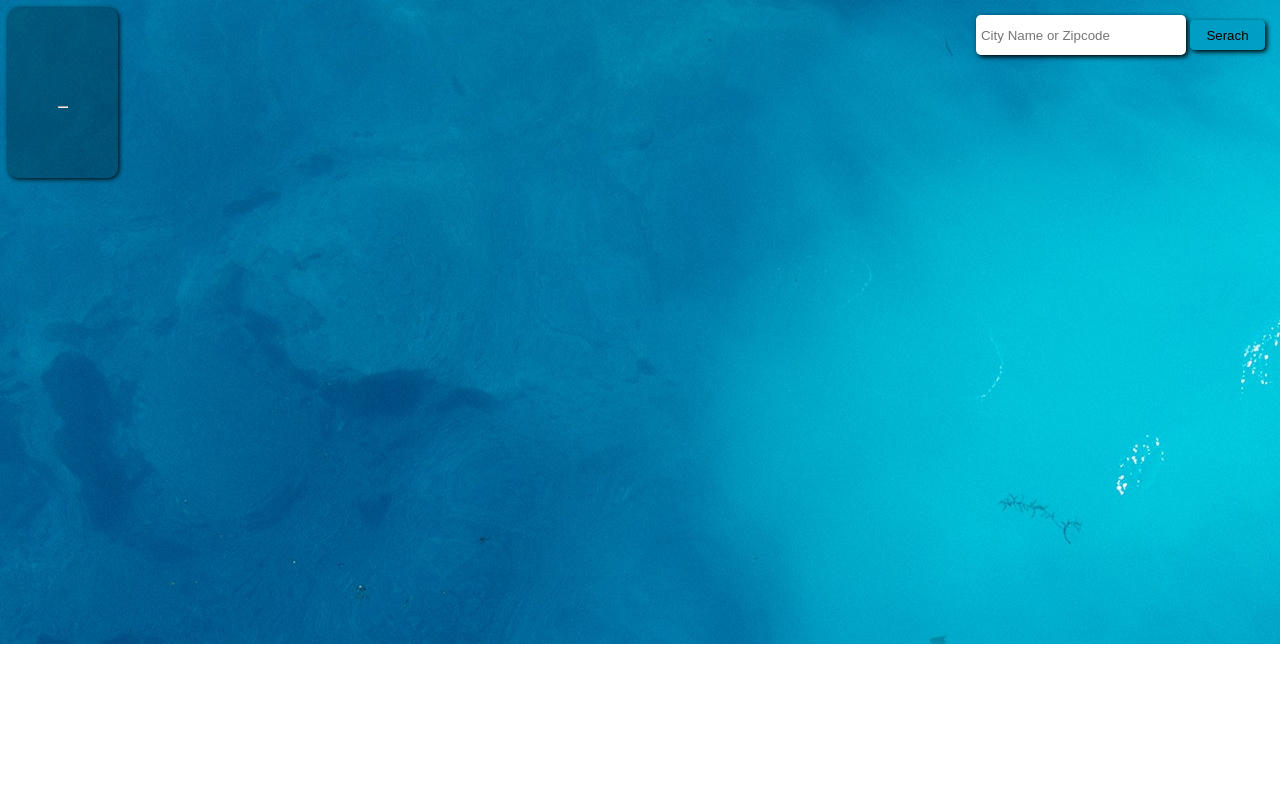
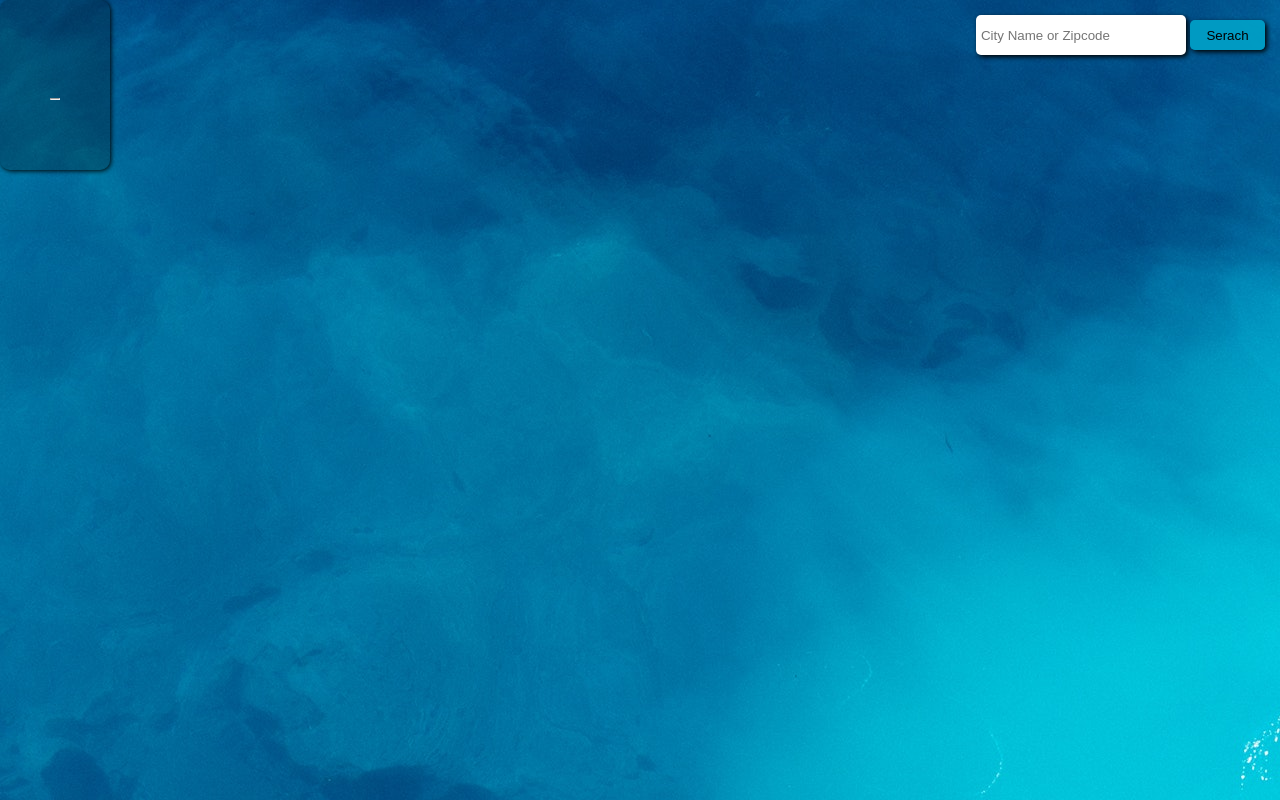
Before and after one commit to TigranNalbandyan/Weather-App, a plain HTML site: page index.html in a window 1280 px wide. Drawn offline with Linux system fonts and the light colour scheme.

Commit message:
Update style.css

```diff
--- a/style.css
+++ b/style.css
@@ -1,11 +1,15 @@
+html {
+    height:100%;
+}
 body {
     background-image: url('default.jpg');
-
     background-repeat: no-repeat;
     background-position: center center;
     color: white;
     text-shadow: 2px 2px 1px black;
     font-family: "Palatino Linotype", "Book Antiqua", Palatino, serif;
+    height: 100%;
+    margin: 0;
 }
 #weatherContainer {
     background-color: rgba(0, 0, 0, 0.25);
```
